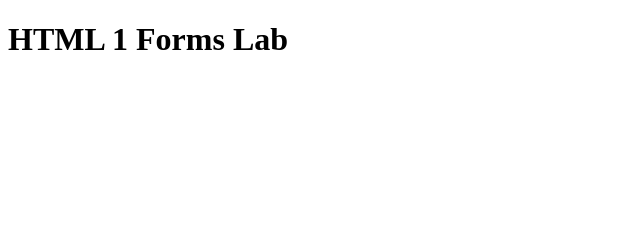
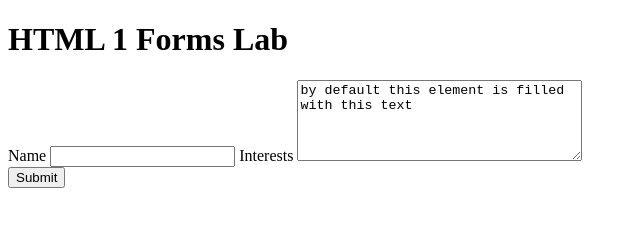
Before and after one commit to dbaker18/dbaker18.github.io, a plain HTML site: page lab_6/index.html in a window 1280 px wide. Shown: the whole page, without its empty margins (0-640 px from the left). Drawn offline with Linux system fonts and the light colour scheme.

Commit message:
Update index.html

```diff
--- a/lab_6/index.html
+++ b/lab_6/index.html
@@ -9,6 +9,16 @@
         <div>
           <h1>HTML 1 Forms Lab</h1>
         </div>
+        <form action="https://nameless-thicket-21836.herokuapp.com/lab" method="post">
+          <label for="name">Name</label>
+          <input type="text" id="name" />
+          <label for="interests">Interests</label>
+          <textarea id="interests" name="interests"
+              rows="5" cols="33"
+          >by default this element is filled with this text
+          </textarea><br />
+          <button class="button" type="submit">Submit</button>
+        </form>
       </div>
     </div>
   </body>
```
